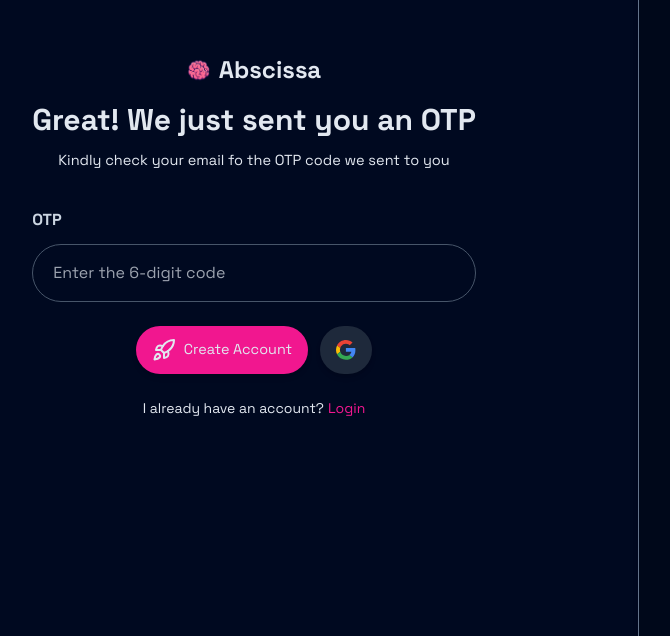
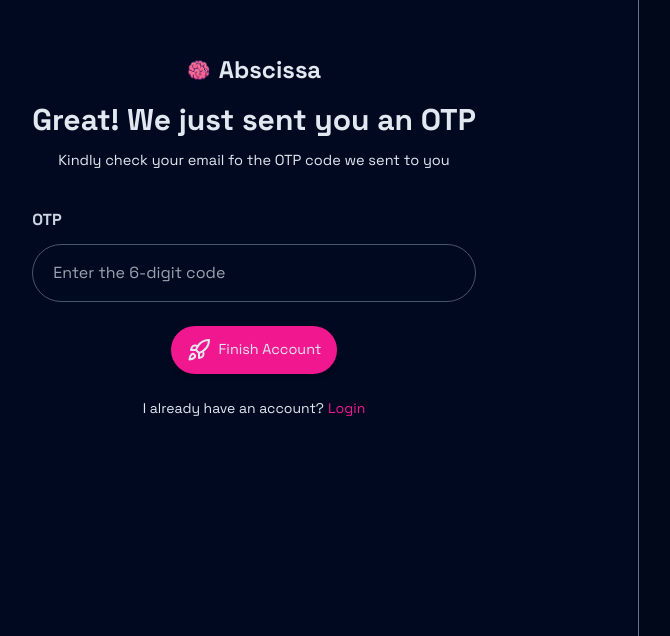
Before and after one commit to fisayo-dev/abscissa, a React (Vite) app in the folder frontend/: page /signup in a window 1280 px wide. Shown: the part 164-800 px from the top of the page, without its empty margins (130-800 px from the left). Built offline with nearby package versions, Linux system fonts and the light colour scheme.

Commit message:
script: structure btns to have respective btn for respective signup states

```diff
--- a/frontend/src/pages/Public/Signup.jsx
+++ b/frontend/src/pages/Public/Signup.jsx
@@ -211,11 +211,8 @@ const Signup = () => {
                     className="grid gap-6 mt-5 w-full"
                   >
                     <div className="grid gap-3">
-
                       <div className="grid gap-3">
-                        <label className="font-bold text-slate-300">
-                          OTP
-                        </label>
+                        <label className="font-bold text-slate-300">OTP</label>
                         <div className="border border-slate-600 rounded-full py-4 px-5 ">
                           <div className="flex items-center gap-2">
                             <input
@@ -228,10 +225,10 @@ const Signup = () => {
                           </div>
                         </div>
                       </div>
-
-
                     </div>
                     <div className="flex justify-center gap-3">
+                      {!showOtp && (
+                        <>
                           <button className="shadow-md text-[0.9rem] px-4 py-3 flex items-center justify-center gap-2 rounded-full bg-pink hover-dark-bg-pink">
                             <Rocket className="h-4 w-4 md:h-6 md:w-6" />
                             <p className="capitalize">Create account</p>
@@ -240,6 +237,14 @@ const Signup = () => {
                             <img src={Google} width={20} height={20} />
                             {/* <p className="capitalize">Continue with google</p> */}
                           </button>
+                        </>
+                      )}
+                      {showOtp && (
+                        <button className="shadow-md text-[0.9rem] px-4 py-3 flex items-center justify-center gap-2 rounded-full bg-pink hover-dark-bg-pink">
+                          <Rocket className="h-4 w-4 md:h-6 md:w-6" />
+                          <p className="capitalize">Finish account</p>
+                        </button>
+                      )}
                     </div>
                     <div className="text-sm text-center flex gap-1 justify-center">
                       I already have an account?
```
Lines whose indentation alone changed are shown as unchanged.
